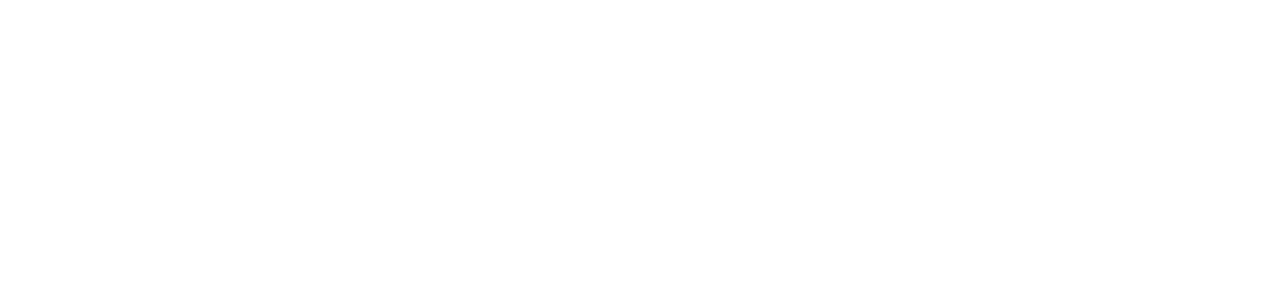
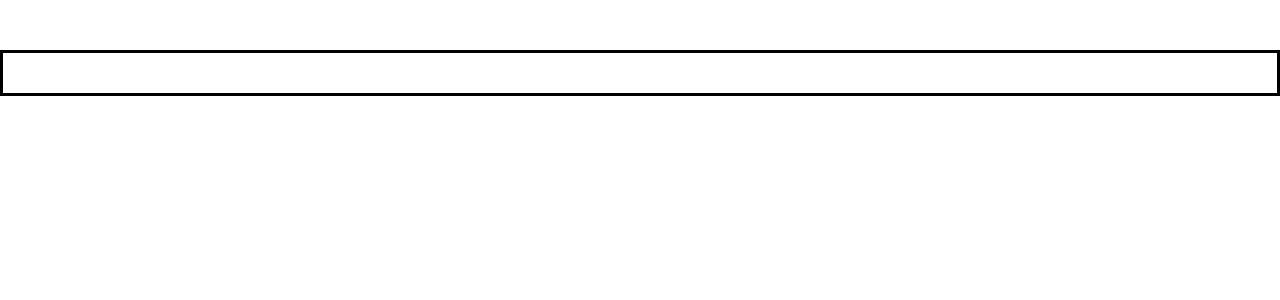
Before and after one commit to Asilbek945/figma, a React (Vite) app: page / in a window 1280 px wide. Shown: the top 300 px of the page. Built offline with nearby package versions, Linux system fonts and the light colour scheme.

Commit message:
malumot o'zgardi

```diff
--- a/src/index.css
+++ b/src/index.css
@@ -4,12 +4,27 @@
   margin: 0px;
   padding: 0px;
   box-sizing: border-box;
-  user-select: none;
-  cursor: pointer;
+  /* user-select: none; */
+  /* cursor: pointer; */
 }
 
 /* Sayt qismi style */
 
+.sayt
+{
+  max-width: 2000px;
+  width: 100%;
+  height: auto;
+  margin: 50px auto;
+  padding: 20px;
+  border: 3px solid black;
+  display: flex;
+  flex-direction: row;
+  flex-wrap: wrap;
+  justify-content: center;
+  align-items: center;
+  gap: 300px;
+}
 
 
 /* 2-qismi style */
```
